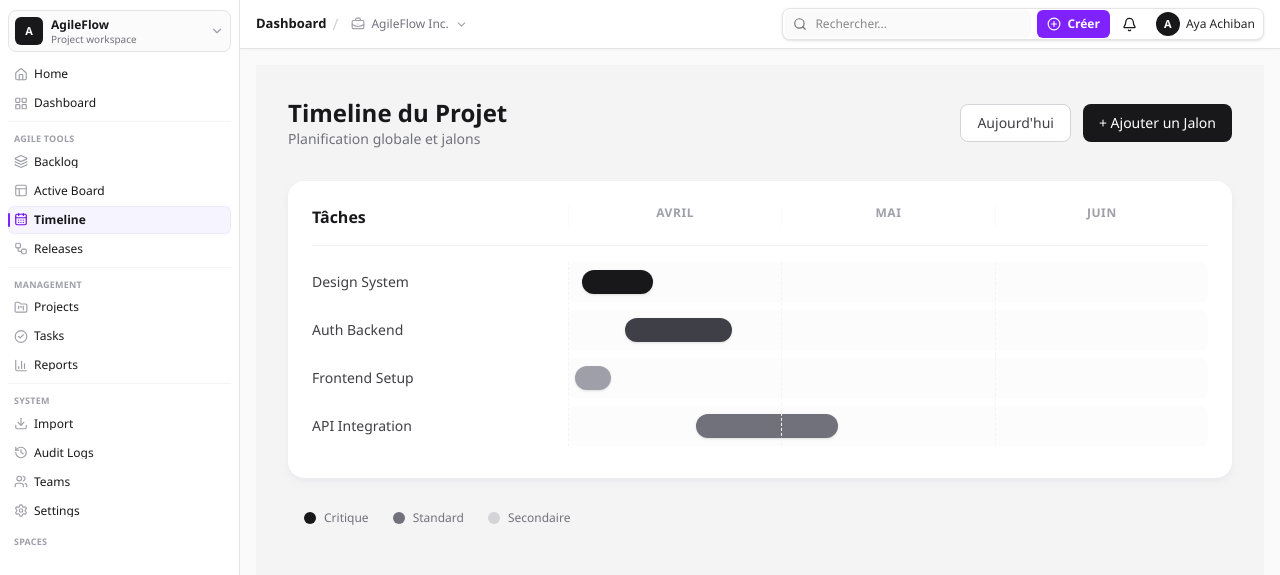
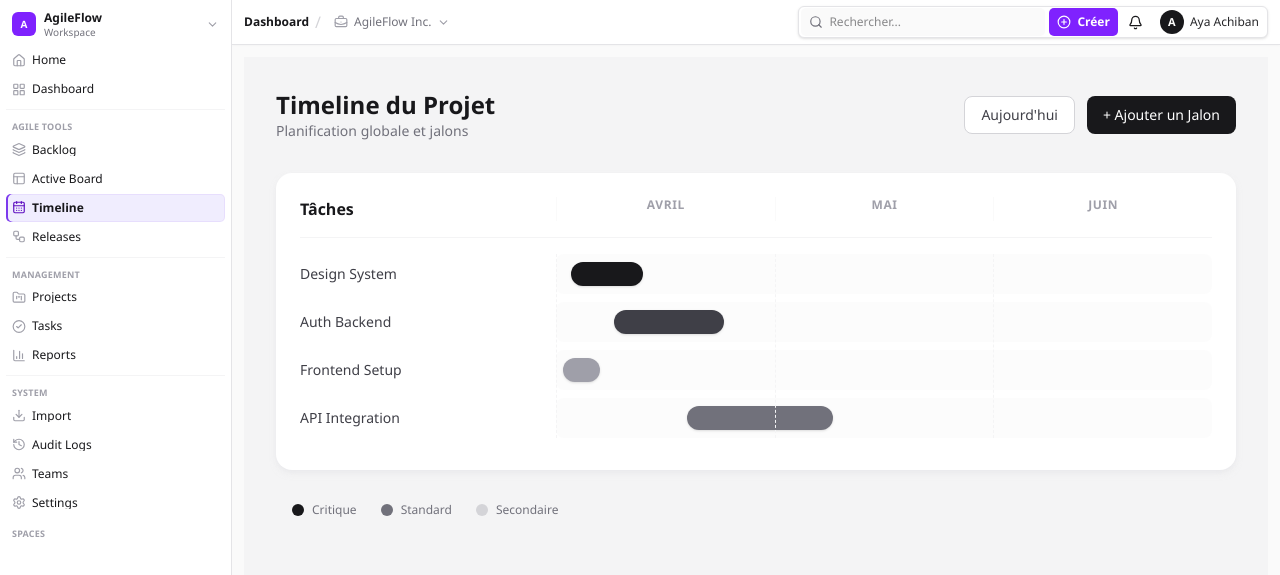
Before and after one commit to jadliaissam-edu/PM-A-frontend, a Next.js app: page /Board/Timeline in a window 1280 px wide. Shown: the top 575 px of the page. Built offline with nearby package versions, Linux system fonts and the light colour scheme; no server answers.

Commit message:
Refine dashboard shell proportions toward ClickUp

```diff
--- a/app/(dashboard)/layout.tsx
+++ b/app/(dashboard)/layout.tsx
@@ -114,8 +114,8 @@ export default function DashboardLayout({ children }: { children: ReactNode }) {
   return (
     <div className="flex h-screen overflow-hidden bg-zinc-50 text-zinc-900">
       {/* FIXED SIDEBAR */}
-      <aside className={`fixed left-0 top-0 z-40 hidden h-screen ${isCollapsed ? "w-14" : "w-60"} overflow-visible border-r border-zinc-200 bg-white transition-all duration-200 ease-out xl:flex xl:flex-col group`}>
-        <div className="flex min-h-0 flex-1 flex-col overflow-y-auto px-2 py-2.5">
+      <aside className={`fixed left-0 top-0 z-40 hidden h-screen ${isCollapsed ? "w-[52px]" : "w-[232px]"} overflow-visible border-r border-zinc-200 bg-white transition-all duration-200 ease-out xl:flex xl:flex-col group`}>
+        <div className="flex min-h-0 flex-1 flex-col overflow-y-auto px-1.5 py-2">
         <button
           onClick={toggleCollapsed}
           className="absolute -right-3 top-12 z-50 flex h-6 w-6 items-center justify-center rounded-full border border-zinc-200 bg-white text-zinc-500 opacity-0 shadow-sm transition hover:text-zinc-900 group-hover:opacity-100"
@@ -123,26 +123,26 @@ export default function DashboardLayout({ children }: { children: ReactNode }) {
           {isCollapsed ? <ChevronsRight size={14} /> : <ChevronsLeft size={14} />}
         </button>
 
-        <div className={`mb-2 flex items-center gap-2 rounded-lg border border-zinc-200 bg-zinc-50/70 px-1.5 py-1.5 transition-all ${isCollapsed ? "justify-center px-1" : ""}`}>
-          <div className="flex h-7 w-7 shrink-0 items-center justify-center rounded-md bg-zinc-900 text-[11px] font-bold text-white">
+        <div className={`mb-1.5 flex h-8 items-center gap-2 rounded-md px-1.5 transition hover:bg-zinc-100 ${isCollapsed ? "justify-center px-1" : ""}`}>
+          <div className="flex h-6 w-6 shrink-0 items-center justify-center rounded-md bg-violet-600 text-[10px] font-bold text-white">
             {profile?.username?.charAt(0).toUpperCase() || "A"}
           </div>
           {!isCollapsed && (
             <div className="min-w-0 flex-1">
-              <p className="truncate text-[12px] font-semibold leading-4">AgileFlow</p>
-              <p className="truncate text-[10px] leading-3 text-zinc-500">Project workspace</p>
+              <p className="truncate text-[12px] font-semibold leading-4 text-zinc-900">AgileFlow</p>
+              <p className="truncate text-[10px] leading-3 text-zinc-500">Workspace</p>
             </div>
           )}
-          {!isCollapsed && <ChevronDown size={14} className="text-zinc-400" />}
+          {!isCollapsed && <ChevronDown size={13} className="text-zinc-400" />}
         </div>
 
-        <div className="mb-1 space-y-px border-b border-zinc-100 pb-1">
+        <div className="mb-1 space-y-px border-b border-zinc-100 pb-1.5">
           <SidebarItem icon={<Home size={15} />} label="Home" href="/dashboard/enterprise" active={pathname === "/dashboard/enterprise" || pathname.startsWith("/dashboard")} isCollapsed={isCollapsed} />
           <SidebarItem icon={<LayoutGrid size={15} />} label="Dashboard" href="/dashboard/enterprise" active={false} isCollapsed={isCollapsed} />
         </div>
 
         <SectionTitle title="Agile Tools" isCollapsed={isCollapsed} />
-        <div className="mb-1 space-y-px border-b border-zinc-100 pb-1">
+        <div className="mb-1 space-y-px border-b border-zinc-100 pb-1.5">
           <SidebarItem icon={<Layers3 size={15} />} label="Backlog" href="/sprint" active={pathname === "/sprint"} isCollapsed={isCollapsed} />
           <SidebarItem icon={<PanelsTopLeft size={15} />} label="Active Board" href="/Board/kanban" active={pathname.startsWith("/Board/kanban")} isCollapsed={isCollapsed} />
           <SidebarItem icon={<CalendarDays size={15} />} label="Timeline" href="/Board/Timeline" active={pathname.startsWith("/Board/Timeline")} isCollapsed={isCollapsed} />
@@ -150,7 +150,7 @@ export default function DashboardLayout({ children }: { children: ReactNode }) {
         </div>
 
         <SectionTitle title="Management" isCollapsed={isCollapsed} />
-        <div className="mb-1 space-y-px border-b border-zinc-100 pb-1">
+        <div className="mb-1 space-y-px border-b border-zinc-100 pb-1.5">
           <SidebarItem icon={<FolderKanban size={15} />} label="Projects" href="/project" active={pathname === "/project" || pathname.startsWith("/project/")} isCollapsed={isCollapsed} />
           <SidebarItem icon={<CheckCircle2 size={15} />} label="Tasks" href="/tickets" active={pathname === "/tickets"} isCollapsed={isCollapsed} />
           <SidebarItem icon={<BarChart3 size={15} />} label="Reports" href="/reports" active={pathname === "/reports"} isCollapsed={isCollapsed} />
@@ -172,14 +172,14 @@ export default function DashboardLayout({ children }: { children: ReactNode }) {
       </aside>
 
       {/* MAIN CONTENT AREA SHIFTED RIGHT BY THE FIXED SIDEBAR */}
-      <div className={`flex h-screen min-w-0 flex-1 flex-col transition-all duration-200 ease-out ${isCollapsed ? "xl:ml-14" : "xl:ml-60"}`}>
+      <div className={`flex h-screen min-w-0 flex-1 flex-col transition-all duration-200 ease-out ${isCollapsed ? "xl:ml-[52px]" : "xl:ml-[232px]"}`}>
         {/* FIXED HEADER */}
-        <header className="sticky top-0 z-30 border-b border-zinc-200 bg-white/95 px-3 py-2 shadow-[0_1px_2px_0_rgba(0,0,0,0.03)] backdrop-blur-md md:px-4">
-          <div className="flex flex-col gap-2 xl:flex-row xl:items-center xl:justify-between">
+        <header className="sticky top-0 z-30 border-b border-zinc-200 bg-white/95 px-2.5 py-1.5 shadow-[0_1px_2px_0_rgba(0,0,0,0.025)] backdrop-blur-md md:px-3">
+          <div className="flex flex-col gap-1.5 xl:flex-row xl:items-center xl:justify-between">
             {/* Header left side / Org switcher */}
             <div className="flex flex-col gap-1">
-              <div className="flex items-center gap-1.5">
-                <span className="text-[13px] font-semibold text-zinc-900">Dashboard</span>
+              <div className="flex h-8 items-center gap-1.5">
+                <span className="text-[12px] font-semibold text-zinc-900">Dashboard</span>
                 <span className="text-zinc-300">/</span>
                 <div className="relative" ref={orgDropdownRef}>
                   <button
@@ -225,8 +225,8 @@ export default function DashboardLayout({ children }: { children: ReactNode }) {
 
             {/* Header Right Actions */}
             <div className="flex flex-col gap-1.5 sm:flex-row sm:items-center">
-              <div className="flex h-8 items-center gap-1.5 rounded-lg border border-zinc-200 bg-white p-0.5 shadow-sm">
-              <div className="flex h-7 items-center gap-2 rounded-md bg-zinc-50 px-2">
+              <div className="flex h-8 items-center gap-1 rounded-md border border-zinc-200 bg-white p-0.5 shadow-sm">
+              <div className="flex h-7 items-center gap-1.5 rounded-[5px] bg-zinc-50 px-2">
                 <Search size={14} className="text-zinc-500" />
                 <input
                   type="text"
@@ -235,19 +235,19 @@ export default function DashboardLayout({ children }: { children: ReactNode }) {
                 />
               </div>
 
-              <button className="flex h-7 items-center justify-center gap-1.5 rounded-md bg-violet-600 px-2.5 text-[12px] font-semibold text-white transition hover:bg-violet-700">
+              <button className="flex h-7 items-center justify-center gap-1.5 rounded-[5px] bg-violet-600 px-2 text-[12px] font-semibold text-white transition hover:bg-violet-700">
                 <CirclePlus size={14} />
                 Créer
               </button>
 
-              <Link href="/notifications" className="flex h-7 w-7 items-center justify-center rounded-md text-zinc-600 transition hover:bg-zinc-100 hover:text-zinc-900">
+              <Link href="/notifications" className="flex h-7 w-7 items-center justify-center rounded-[5px] text-zinc-600 transition hover:bg-zinc-100 hover:text-zinc-900">
                 <Bell size={15} />
               </Link>
 
               <div className="relative" ref={dropdownRef}>
                 <button
                   onClick={() => setIsProfileOpen(!isProfileOpen)}
-                  className="flex h-7 items-center gap-1.5 rounded-md px-1.5 transition hover:bg-zinc-100"
+                  className="flex h-7 items-center gap-1.5 rounded-[5px] px-1.5 transition hover:bg-zinc-100"
                 >
                   <div className="flex h-6 w-6 items-center justify-center overflow-hidden rounded-full bg-zinc-900 text-[11px] font-semibold text-white">
                     {profile?.avatar_url ? (
@@ -274,7 +274,7 @@ export default function DashboardLayout({ children }: { children: ReactNode }) {
         </header>
 
         {/* PAGE CONTENT */}
-        <main className="min-h-0 flex-1 overflow-y-auto overflow-x-hidden p-3 md:p-4">
+        <main className="min-h-0 flex-1 overflow-y-auto overflow-x-hidden bg-zinc-50 p-2.5 md:p-3">
           {children}
         </main>
       </div>
@@ -385,13 +385,12 @@ function SidebarItem({
     <Link
       href={href}
       title={isCollapsed ? label : ""}
-      className={`group/item relative flex h-7 w-full items-center gap-1.5 rounded-md px-1.5 text-[12px] transition-colors duration-150 ${isCollapsed ? "justify-center px-1" : ""} ${active
-        ? "bg-violet-50/90 font-semibold text-violet-900 shadow-[inset_0_0_0_1px_rgba(124,58,237,0.06)]"
+      className={`group/item relative flex h-7 w-full items-center gap-1.5 rounded-[5px] px-1.5 text-[12px] transition-colors duration-150 ${isCollapsed ? "justify-center px-1" : ""} ${active
+        ? "bg-violet-100/80 font-semibold text-violet-950 shadow-[inset_2px_0_0_#7c3aed,inset_0_0_0_1px_rgba(124,58,237,0.08)]"
         : "text-zinc-600 hover:bg-zinc-100/80 hover:text-zinc-900"
         }`}
     >
-      {active && !isCollapsed && <span className="absolute left-0 top-1/2 h-3.5 w-0.5 -translate-y-1/2 rounded-full bg-violet-600" />}
-      <div className={`flex h-3.5 w-3.5 shrink-0 items-center justify-center ${active ? "text-violet-700" : "text-zinc-400 group-hover/item:text-zinc-600"}`}>
+      <div className={`flex h-3.5 w-3.5 shrink-0 items-center justify-center ${active ? "text-violet-800" : "text-zinc-400 group-hover/item:text-zinc-600"}`}>
         {icon}
       </div>
       {!isCollapsed && <span className="truncate leading-none">{label}</span>}
@@ -400,7 +399,7 @@ function SidebarItem({
 }
 
 function SectionTitle({ title, isCollapsed = false }: { title: string, isCollapsed?: boolean }) {
-  if (isCollapsed) return <div className="mx-2 my-1.5 h-px bg-zinc-200" />;
+  if (isCollapsed) return <div className="mx-2 my-1 h-px bg-zinc-200" />;
   return (
     <div className="mb-0.5 mt-1.5 px-1.5">
       <h3 className="text-[9px] font-semibold uppercase tracking-wide text-zinc-400">
```
